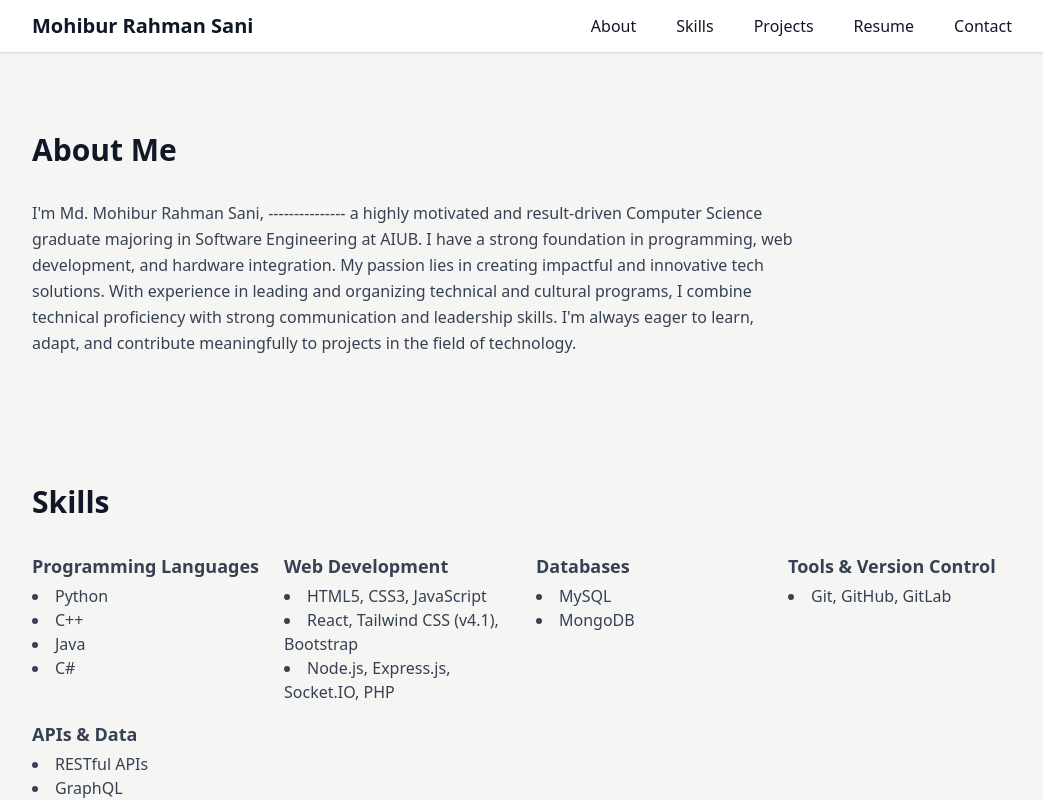
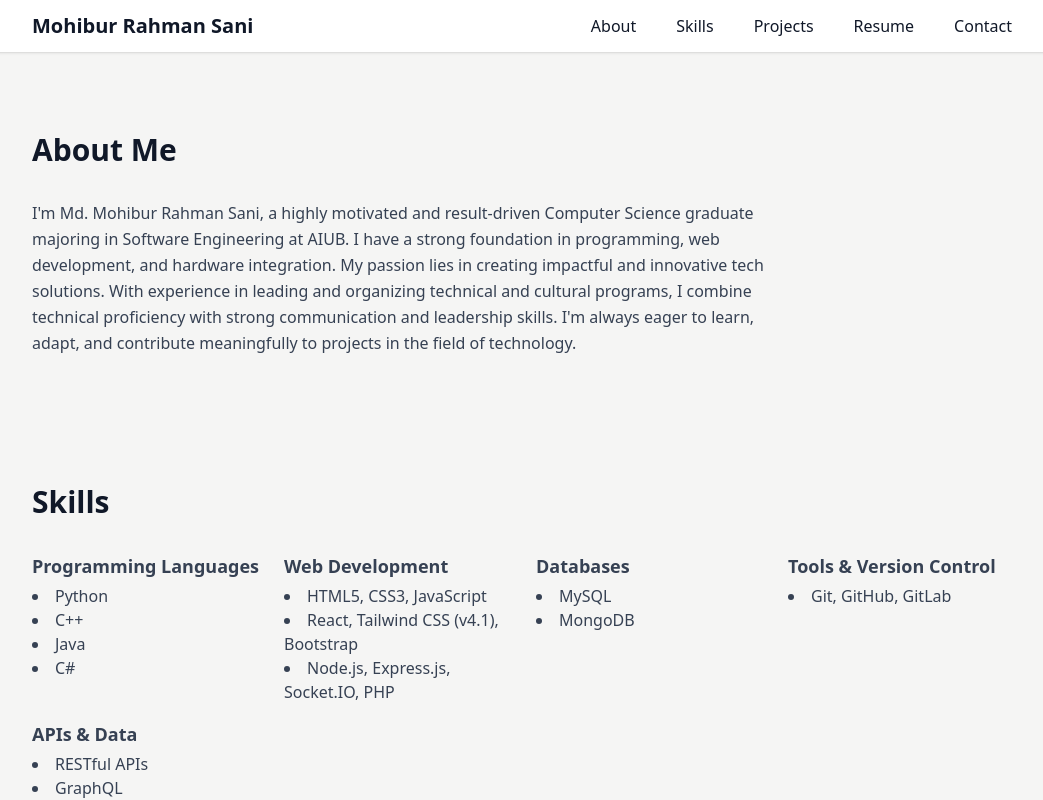
Before and after one commit to Sani-Mohibur/portfolio, a React (Vite) app: page / in a window 1280 px wide. Shown: the top 800 px of the page, without its empty margins (112-1155 px from the left). Built offline with nearby package versions, Linux system fonts and the light colour scheme.

Commit message:
Revert About section text

```diff
--- a/src/components/About.jsx
+++ b/src/components/About.jsx
@@ -6,15 +6,14 @@ const About = () => {
       <section id="about" className="py-16">
         <h2 className="text-3xl font-semibold mb-8">About Me</h2>
         <p className="text-gray-700 max-w-3xl leading-relaxed">
-          I'm Md. Mohibur Rahman Sani, --------------- a highly motivated and
-          result-driven Computer Science graduate majoring in Software
-          Engineering at AIUB. I have a strong foundation in programming, web
-          development, and hardware integration. My passion lies in creating
-          impactful and innovative tech solutions. With experience in leading
-          and organizing technical and cultural programs, I combine technical
-          proficiency with strong communication and leadership skills. I'm
-          always eager to learn, adapt, and contribute meaningfully to projects
-          in the field of technology.
+          I'm Md. Mohibur Rahman Sani, a highly motivated and result-driven
+          Computer Science graduate majoring in Software Engineering at AIUB. I
+          have a strong foundation in programming, web development, and hardware
+          integration. My passion lies in creating impactful and innovative tech
+          solutions. With experience in leading and organizing technical and
+          cultural programs, I combine technical proficiency with strong
+          communication and leadership skills. I'm always eager to learn, adapt,
+          and contribute meaningfully to projects in the field of technology.
         </p>
       </section>
     </div>
```
